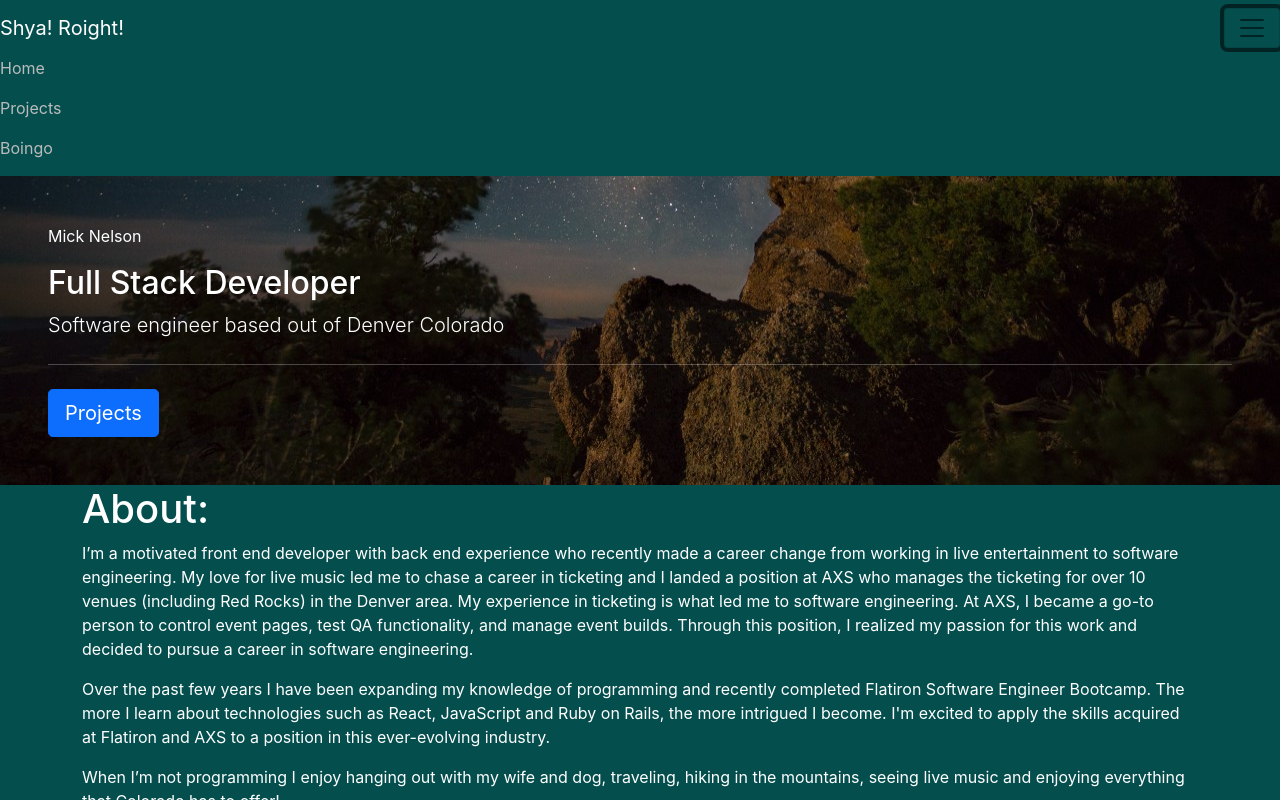
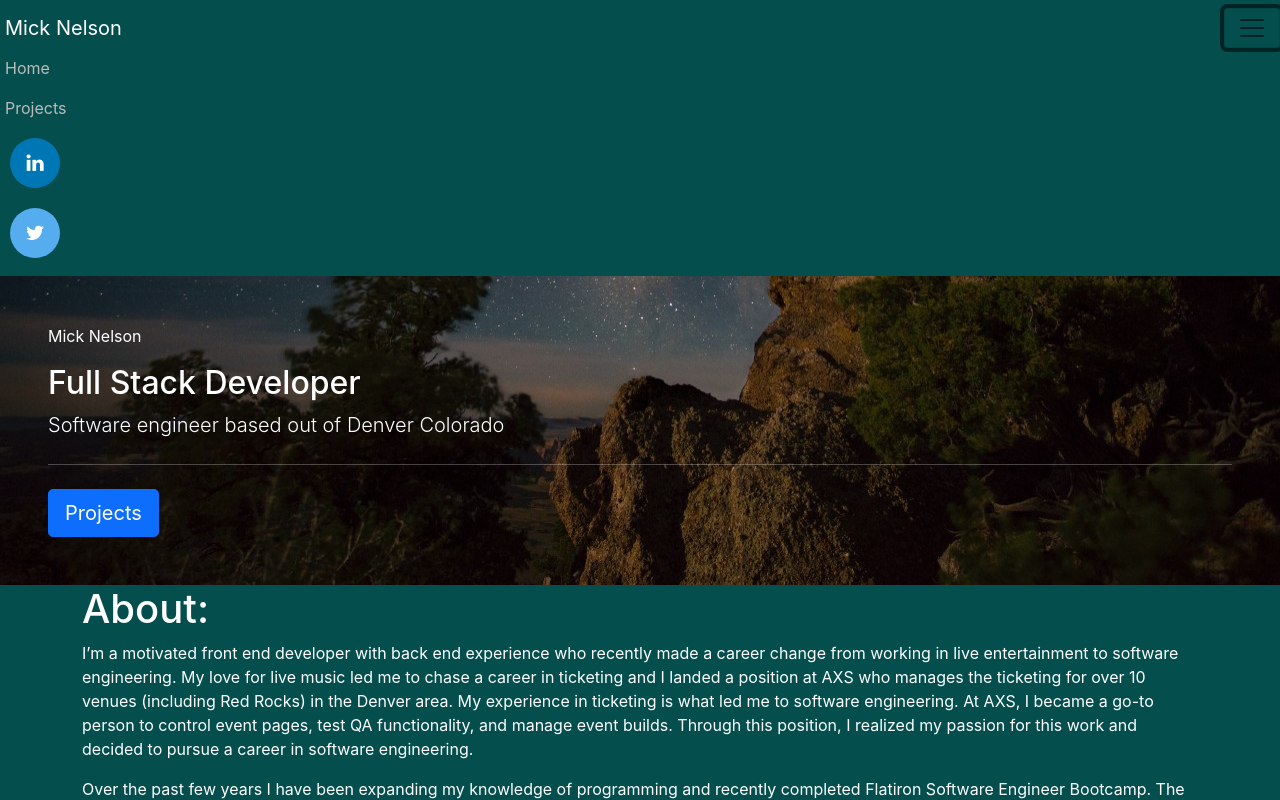
Before and after one commit to mickbbnelson/Mick-Portfolio, a React (Create React App) app in the folder mick-portfolio/: page / in a window 1280 px wide. Both pictures are taken after a click on the button 1252 px from the left and 28 px from the top of the page. Shown: the top 800 px of the page. Built offline with nearby package versions, Linux system fonts and the light colour scheme; the HTML template or start-up script is replaced by a standard one.

Commit message:
Update Header and add facebook and linkedin links

```diff
--- a/mick-portfolio/public/index.html
+++ b/mick-portfolio/public/index.html
@@ -10,6 +10,7 @@
       content="Web site created using create-react-app"
     />
     <link rel="apple-touch-icon" href="%PUBLIC_URL%/logo192.png" />
+    <link rel="stylesheet" href="https://cdnjs.cloudflare.com/ajax/libs/font-awesome/4.7.0/css/font-awesome.min.css">
     <!--
       manifest.json provides metadata used when your web app is installed on a
       user's mobile device or desktop. See https://developers.google.com/web/fundamentals/web-app-manifest/
--- a/mick-portfolio/src/Components/Jumbotron.js
+++ b/mick-portfolio/src/Components/Jumbotron.js
@@ -1,4 +1,4 @@
-import { Container } from 'react-bootstrap'
+// import { Container } from 'react-bootstrap'
 import styled from 'styled-components'
 import StarSky from '../Assets/StarSky.jpg'
 
--- a/mick-portfolio/src/Components/header.js
+++ b/mick-portfolio/src/Components/header.js
@@ -7,29 +7,53 @@ const Styles = styled.div`
     }
 
     .navbar-brand, .navbar-nav .nav-link {
-       color: #bbb
+       color: #bbb;
+       margin-left: 5px
     }
 
     .navbar-brand, .navbar-nav .nav-link:hover {
         color: white
      }
 
-     .navbar-toggler-icon {
-         color: white
-     }
+    .navbar-toggler-icon {
+        color: white
+    }
+
+    .fa {
+        padding: 15px;
+        font-size: 20px;
+        width: 50px;
+        text-align: center;
+        text-decoration: none;
+        border-radius: 50%;
+        margin-bottom: 10px;
+        margin-top: 10px;
+        margin-left: 10px
+    }
+
+    .fa-twitter {
+        background: #55ACEE;
+        color: white;
+    }
+
+    .fa-linkedin {
+        background: #0077b5;
+        color: white;
+    }
 `;
 
 const Header = () => {
     return(
         <Styles>
             <Navbar expand='1g'>
-                <Navbar.Brand href="/">Shya! Roight!</Navbar.Brand>
+                <Navbar.Brand href="/">Mick Nelson </Navbar.Brand>
                 <Navbar.Toggle aria-controls="basic-navbar-nav"  />
                 <Navbar.Collapse id="basic-navbar-nav">
                     <Nav className="ml-auto">
                         <Nav.Item><Nav.Link href="/">Home</Nav.Link></Nav.Item>
                         <Nav.Item><Nav.Link href="/projects">Projects</Nav.Link></Nav.Item>
-                        <Nav.Item><Nav.Link href="">Boingo</Nav.Link></Nav.Item>
+                        <a href="https://www.linkedin.com/in/mick-nelson-denver/" className="fa fa-linkedin" target="_blank"></a>
+                        <a href="" className="fa fa-twitter"></a>
                     </Nav>
                 </Navbar.Collapse>
             </Navbar>
```
